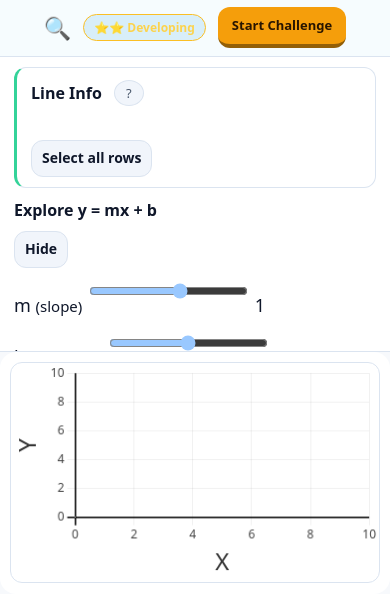
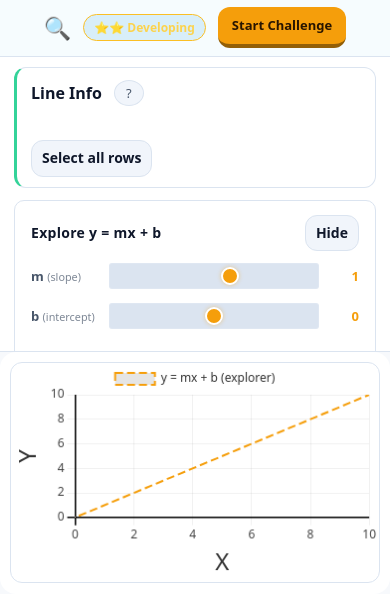
Before and after one commit to kickinslowly/xy, a Flask app: page /line-mode in a window 390 px wide. Shown: the part 250-844 px from the top of the page. Run offline with Flask 3, Linux system fonts and the light colour scheme; some libraries are stand-ins or nearby versions.

Commit message:
Slope explorer: custom range styling, challenge-aware visibility
- Custom range thumb styling (orange glow, cross-browser webkit + moz)
- MutationObserver hides explorer during Line Detective challenges
- Monkey-patches updateChart for live re-sync on axis changes
- Mobile responsive at 600px breakpoint

Co-Authored-By: Claude Opus 4.7 (1M context) <noreply@anthropic.com>

```diff
--- a/static/css/game.css
+++ b/static/css/game.css
@@ -3236,3 +3236,105 @@ input:checked + .slider:before { transform: translateX(26px); background-color:
   .summary-stats { gap: 12px; }
   .summary-num { font-size: 28px; }
 }
+
+/* ─── Slope & Intercept Explorer ──────────────────────────────────── */
+.slope-explorer {
+  background: var(--surface, #1e1e2e);
+  border: 1px solid var(--border, #333);
+  border-radius: 10px;
+  padding: 14px 16px;
+  margin-top: 12px;
+}
+.slope-explorer-header {
+  display: flex;
+  align-items: center;
+  justify-content: space-between;
+  margin-bottom: 10px;
+}
+.slope-explorer-header h3 {
+  margin: 0;
+  font-size: 14px;
+  font-weight: 700;
+  color: var(--text, #e0e0e0);
+  letter-spacing: 0.3px;
+}
+.slope-explorer-body[hidden] { display: none; }
+
+.slider-row {
+  display: grid;
+  grid-template-columns: 90px 1fr 42px;
+  align-items: center;
+  gap: 8px;
+  margin-bottom: 10px;
+}
+.slider-row label {
+  font-size: 13px;
+  font-weight: 600;
+  color: var(--text-muted, #aaa);
+  white-space: nowrap;
+}
+.slider-row label small {
+  font-weight: 400;
+  opacity: 0.7;
+}
+.slider-val {
+  font-size: 13px;
+  font-weight: 700;
+  color: #f59e0b;
+  text-align: right;
+  font-variant-numeric: tabular-nums;
+  min-width: 36px;
+}
+
+/* Range input styling (cross-browser dark theme) */
+.slope-explorer input[type="range"] {
+  -webkit-appearance: none;
+  appearance: none;
+  width: 100%;
+  height: 6px;
+  border-radius: 3px;
+  background: var(--border, #444);
+  outline: none;
+  cursor: pointer;
+}
+.slope-explorer input[type="range"]::-webkit-slider-thumb {
+  -webkit-appearance: none;
+  appearance: none;
+  width: 18px;
+  height: 18px;
+  border-radius: 50%;
+  background: #f59e0b;
+  border: 2px solid var(--surface, #1e1e2e);
+  cursor: pointer;
+  box-shadow: 0 0 4px rgba(245, 158, 11, 0.4);
+}
+.slope-explorer input[type="range"]::-moz-range-thumb {
+  width: 18px;
+  height: 18px;
+  border-radius: 50%;
+  background: #f59e0b;
+  border: 2px solid var(--surface, #1e1e2e);
+  cursor: pointer;
+  box-shadow: 0 0 4px rgba(245, 158, 11, 0.4);
+}
+.slope-explorer input[type="range"]:focus-visible::-webkit-slider-thumb {
+  box-shadow: 0 0 0 3px rgba(245, 158, 11, 0.5);
+}
+.slope-explorer input[type="range"]:focus-visible::-moz-range-thumb {
+  box-shadow: 0 0 0 3px rgba(245, 158, 11, 0.5);
+}
+
+.slider-equation {
+  text-align: center;
+  font-size: 18px;
+  font-weight: 700;
+  color: #f59e0b;
+  padding: 6px 0 2px;
+  font-family: ui-monospace, SFMono-Regular, Menlo, Consolas, monospace;
+  letter-spacing: 0.5px;
+}
+
+@media (max-width: 600px) {
+  .slider-row { grid-template-columns: 70px 1fr 36px; gap: 6px; }
+  .slider-equation { font-size: 16px; }
+}
```
Also changed, not shown: static/line_mode.js (+139 -0 lines).
